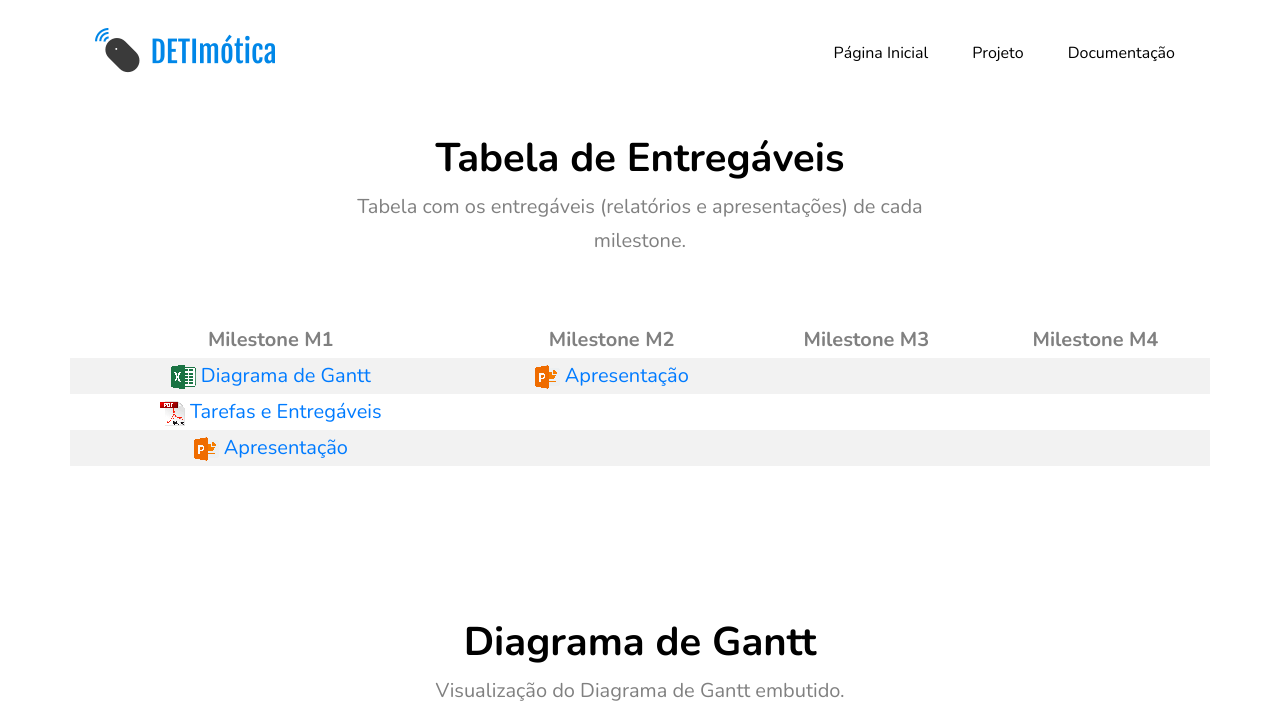
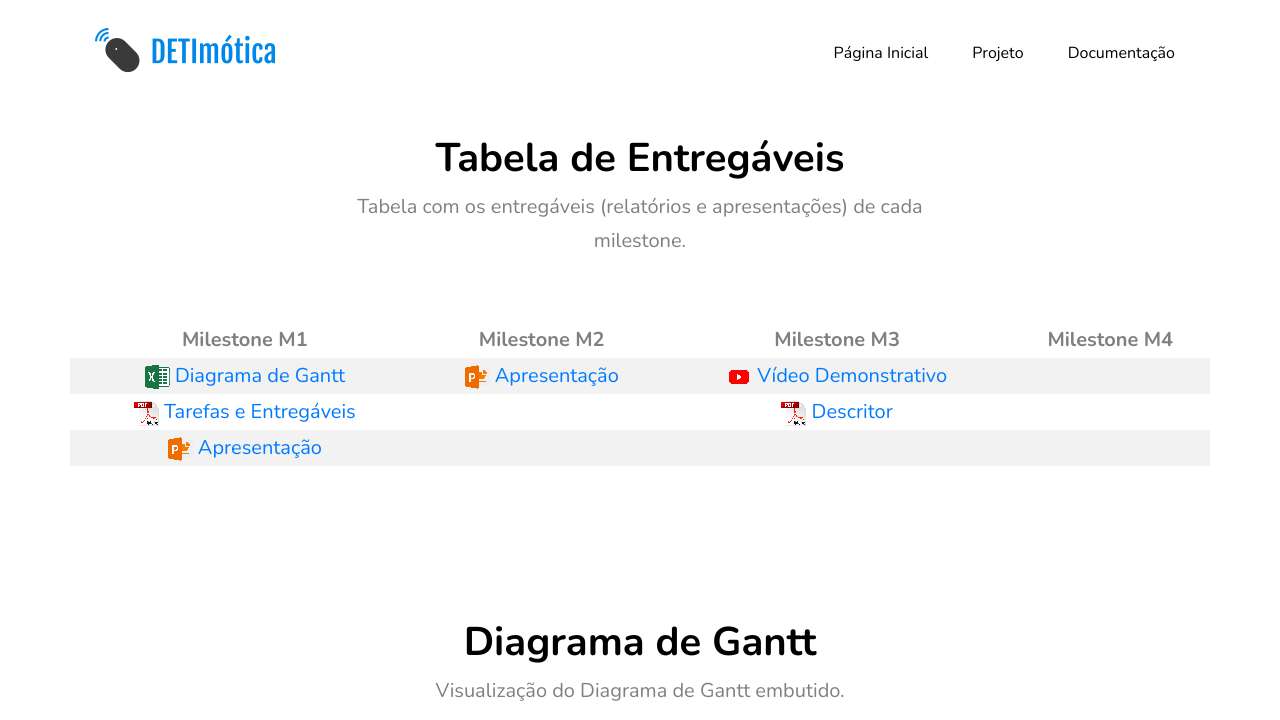
Before and after one commit to DETImotica/detimotica.github.io, a Jekyll site: the page projeto/index.html, which Jekyll copies as it is, in a window 1280 px wide and 900 px high, cut to the strip 0-720 px from the top of the window. Built offline with Jekyll 4.4.1, drawn with Linux system fonts in a browser that asks for light colours; some web fonts are replaced.

Commit message:
M3 Deliverables

```diff
--- a/projeto/index.html
+++ b/projeto/index.html
@@ -99,14 +99,14 @@
                   </tr>
                   <tr>
                     <td><a href="https://drive.google.com/file/d/1UrFDupGfaidHJWa6lsMZhdwSRr23IfIz/view?usp=sharing"><img src="/images/formats/excel.png" alt="Image" class="img-fluid"> Diagrama de Gantt</td></a>
-                    <td><a href="https://docs.google.com/presentation/d/1satJSIV7hR8p4UZXqwzFMRKFjKfk-QfwlmVHQgOFQKA/edit?usp=sharing"><img src="/images/formats/pp.png" alt="Image" class="img-fluid"> Apresentação</td></a></td>
-                    <td></td>
+                    <td><a href="https://docs.google.com/presentation/d/1satJSIV7hR8p4UZXqwzFMRKFjKfk-QfwlmVHQgOFQKA/edit?usp=sharing"><img src="/images/formats/pp.png" alt="Image" class="img-fluid"> Apresentação</td></a>
+                    <td><a href="https://youtu.be/haGXzBnWsdA"><img src="/images/formats/youtube.png" alt="Image" class="img-fluid"> Vídeo Demonstrativo</td></a>
                     <td></td>
                   </tr>
                   <tr>
                     <td><a href="/files/Tarefas_Entregaveis.pdf"><img src="/images/formats/pdf.png" alt="Image" class="img-fluid"> Tarefas e Entregáveis</td></a>
                     <td></td>
-                    <td></td>
+                    <td><a href="/files/Descritor.pdf"><img src="/images/formats/pdf.png" alt="Image" class="img-fluid"> Descritor</td></a>
                     <td></td>
                   </tr>
 				  <tr>
@@ -126,7 +126,7 @@
                 <div class="col-12 text-center  mb-5">
                   <h2 class="section-title">Diagrama de Gantt</h2>
                   <p class="lead">Visualização do Diagrama de Gantt embutido.</p>
-					        <iframe width=100% height=500 src="https://docs.google.com/spreadsheets/d/e/2PACX-1vShECIcoVdoeo6qyqET4Dox_ZtrzOGtzNY-09zgzYASemOJJ0_bZ2uuSPIJcTzFtg/pubhtml?gid=66999036&amp;single=true&amp;widget=true&amp;headers=false"></iframe>
+					        <iframe width=100% height=500 src="https://docs.google.com/spreadsheets/d/e/2PACX-1vTucwpx8CzlkTNP-rQiLwlUFD_NUHIcVrcpJ5KZ_WuMLjwdxovlB16pc86YF58Lww/pubhtml?gid=43181598&amp;single=true&amp;widget=true&amp;headers=false"></iframe>
                 </div>
             </div>
         </div>
```
Also changed, not shown: _docs/sensores/mg812.md (added, +15 -0 lines), images/formats/youtube.png (added), 1 other file.
